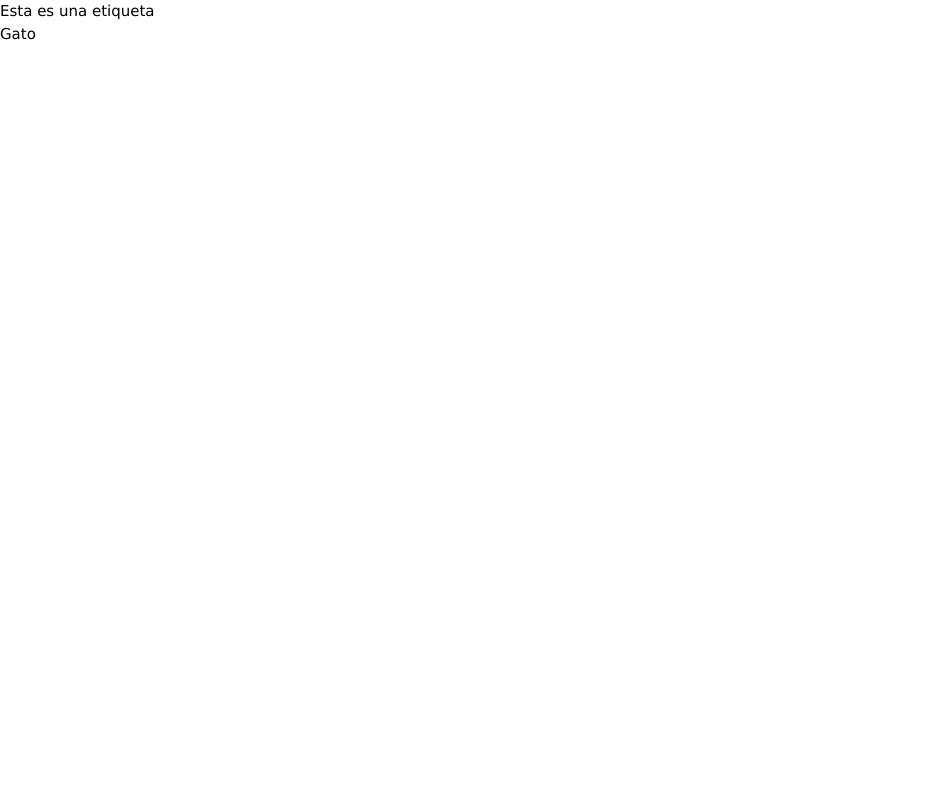
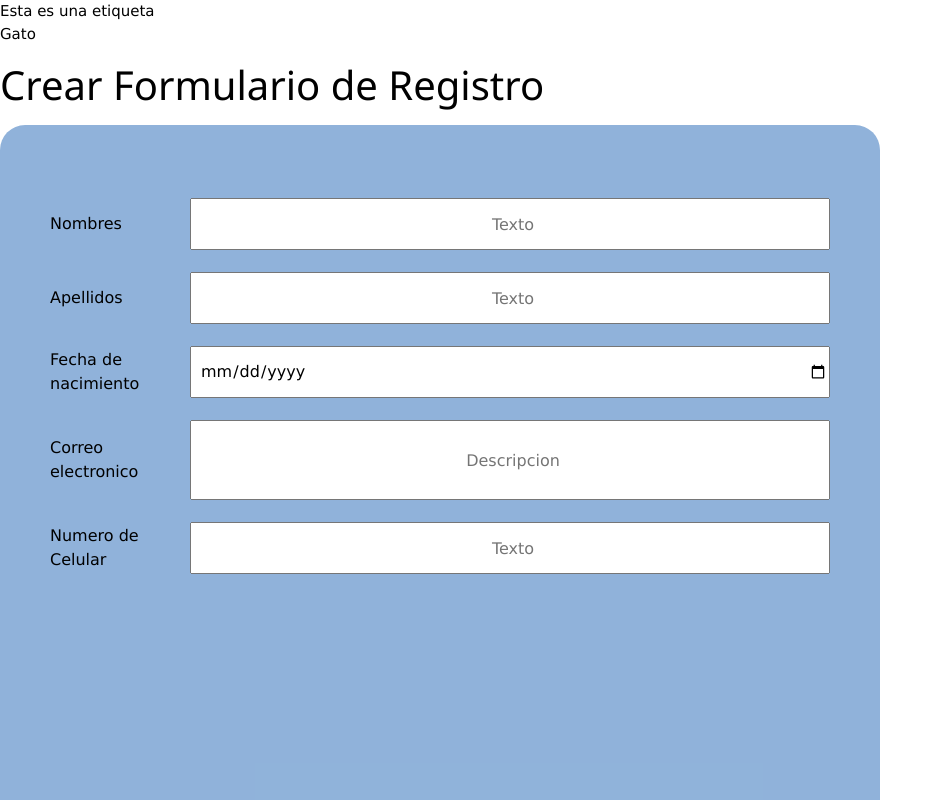
Before and after one commit to garyMamaniCortez/focasoft-front, a React (Create React App) app: page / in a window 1280 px wide. Shown: the top 800 px of the page, without its empty margins (0-943 px from the left). Built offline with nearby package versions, Linux system fonts and the light colour scheme.

Commit message:
test: pruebas en App,js

```diff
--- a/src/App.js
+++ b/src/App.js
@@ -16,6 +16,7 @@ function App() {
       <br/><Label LabelType="ListBody" >
         Gato
       </Label><br/>
+      <CreateRegister/>
     </div>
   );
 }
```
